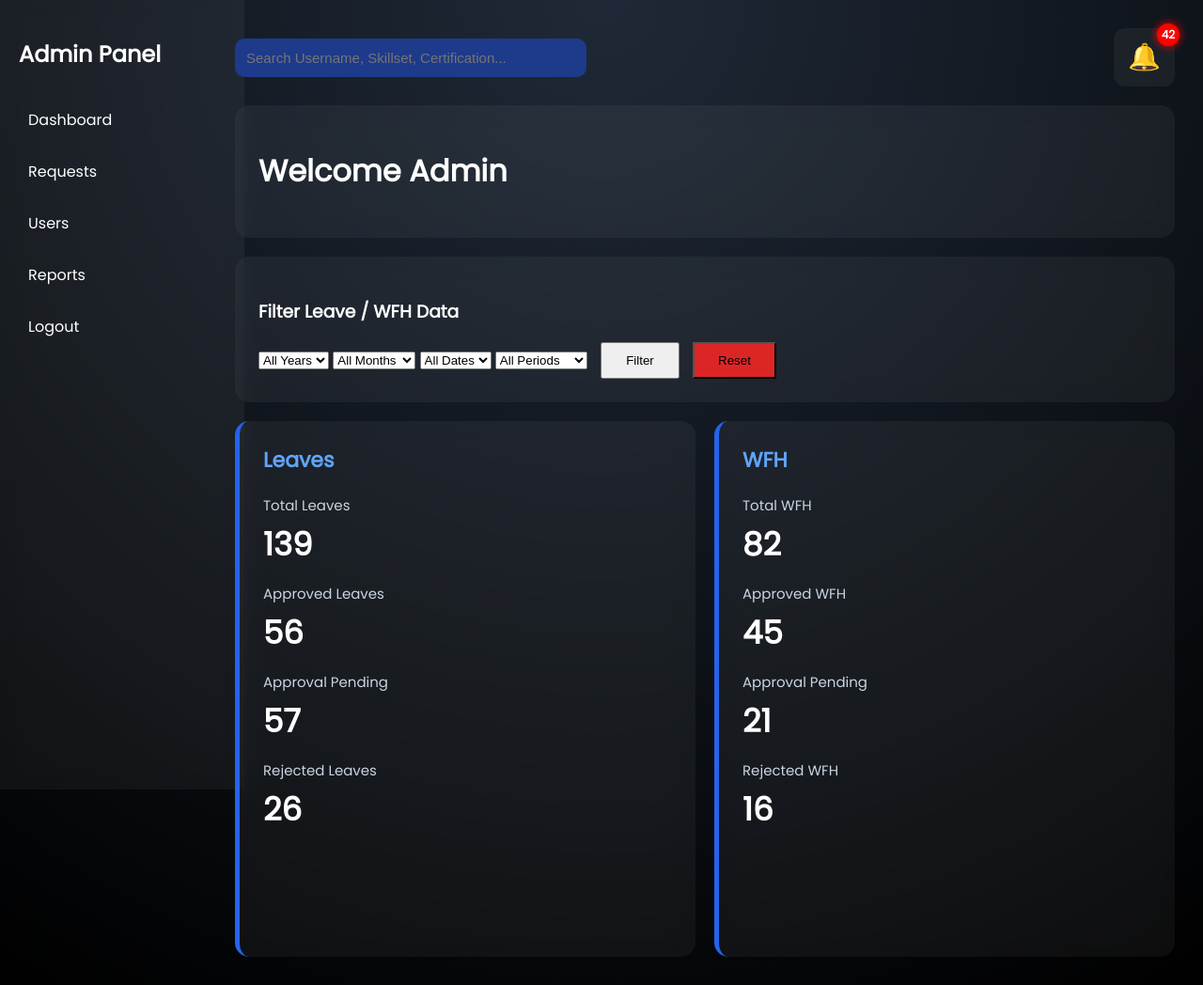
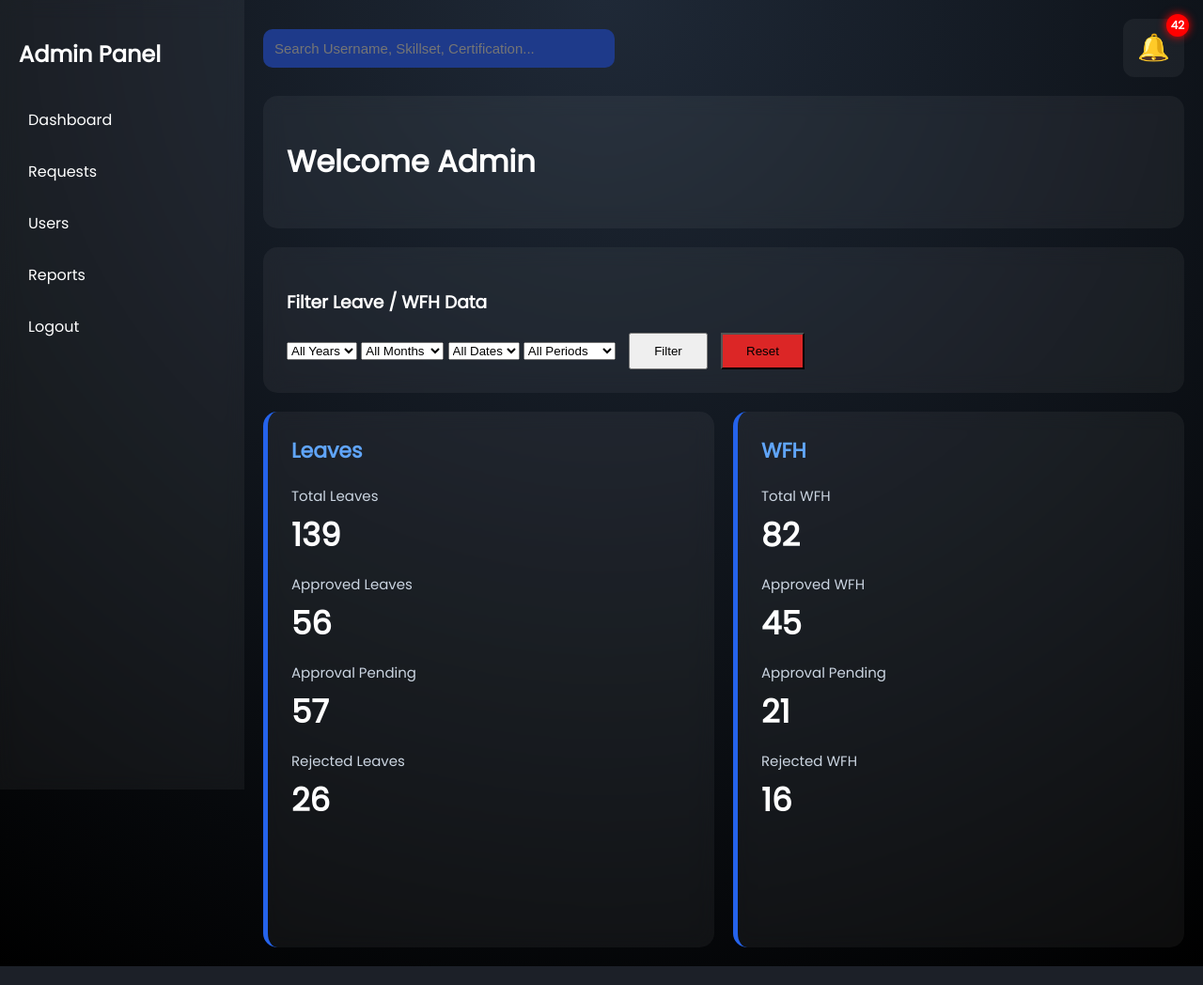
Before and after one commit to Harshgithub2002/Leave-Asset-Tracker, a Flask app: page /admin in a window 1280 px wide. Shown: the whole page at 94% size. Run offline with Flask 3, Linux system fonts and the light colour scheme; the visitor is signed in with stand-in values (Sample User, id 1).

Commit message:
Update admin_dashboard.html

```diff
--- a/templates/admin_dashboard.html
+++ b/templates/admin_dashboard.html
@@ -71,9 +71,11 @@ box-shadow:0 0 10px #2563eb;
 /* MAIN */
 
 .main{
-margin-left:220px;
-width:calc(100% - 220px);
-padding:30px;
+margin-left:260px;
+width:calc(100% - 260px);
+min-height:100vh;
+overflow-y:auto;
+padding:20px;
 }
 
 /* TOPBAR */
@@ -116,7 +118,7 @@ left:0;
 width:100%;
 background:#111827;
 border-radius:10px;
-overflow:hidden;
+overflow-x:hidden;
 max-height:220px;
 overflow-y:auto;
 display:none;
```
